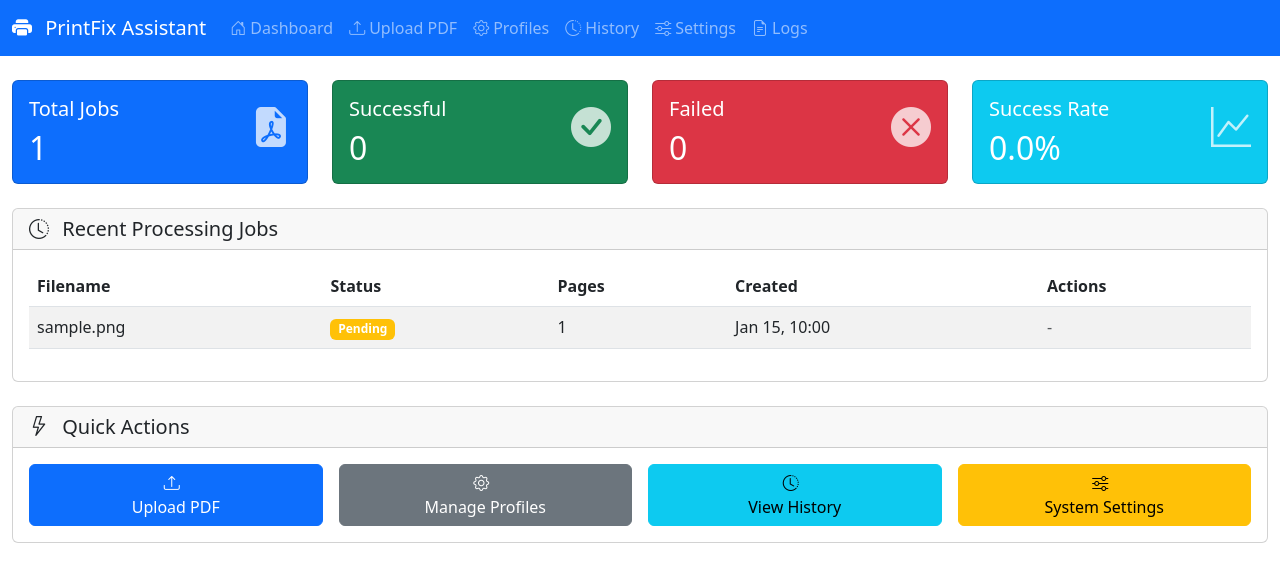
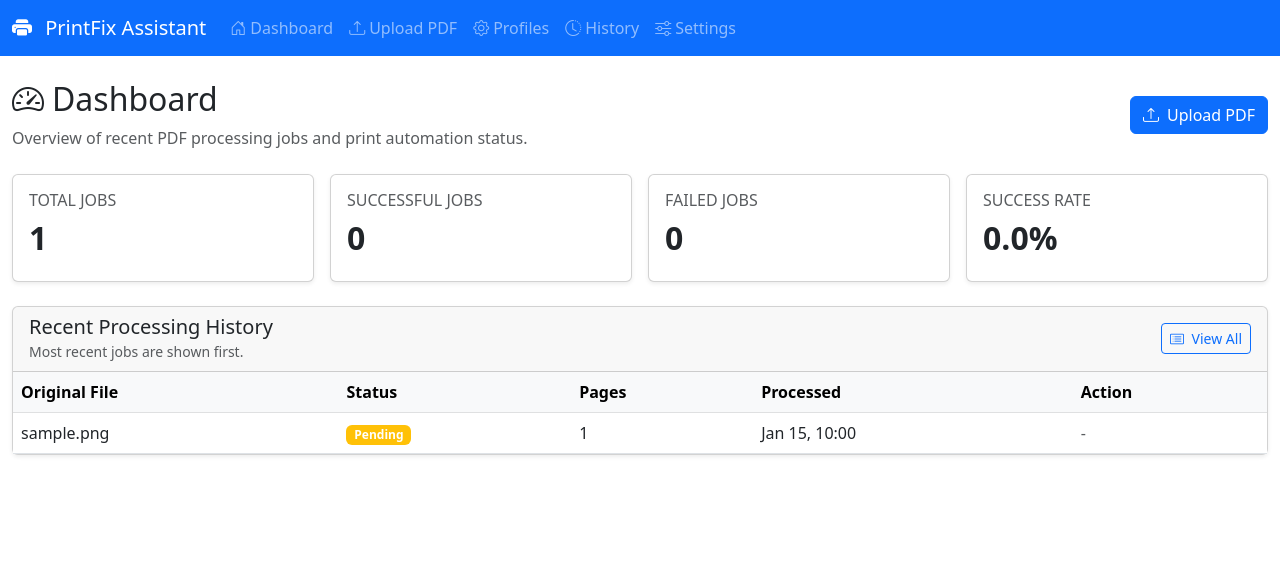
Before and after one commit to JeanMarie-Solutions/PangaPrint-Web, a Django app: page / in a window 1280 px wide. Shown: the top 582 px of the page. Run offline with Django 5.2, Linux system fonts and the light colour scheme; tables that the repository leaves empty hold one stand-in row (values such as "Sample post").

Commit message:
first commit

```diff
--- a/assistant/watcher.py
+++ b/assistant/watcher.py
@@ -50,7 +50,7 @@ class PDFHandler(FileSystemEventHandler):
 
         # Process the PDF
         try:
-            processed_path = reverse_pdf_pages(filepath)
+            processed_path, _ = reverse_pdf_pages(filepath)
             launch_pdf_print(processed_path)
             logger.info(f"Successfully processed: {filepath}")
         except Exception as e:
--- a/dashboard/templates/base.html
+++ b/dashboard/templates/base.html
@@ -4,6 +4,18 @@
     <meta charset="UTF-8">
     <meta name="viewport" content="width=device-width, initial-scale=1.0">
     <title>{% block title %}PrintFix Assistant{% endblock %}</title>
+
+    <!-- Bootstrap 5.3.3 (CSS + JS Bundle) -->
+<link href="https://cdn.jsdelivr.net/npm/bootstrap@5.3.3/dist/css/bootstrap.min.css" rel="stylesheet" integrity="sha384-QWTKZyjpPEjISv5WaRU9OFeRpok6YctnYmDr5pNlyT2bRjXh0JMhjY6hW+ALEwIH" crossorigin="anonymous">
+<script src="https://cdn.jsdelivr.net/npm/bootstrap@5.3.3/dist/js/bootstrap.bundle.min.js" integrity="sha384-YvpcrYf0tY3lHB60NNkmXc5s9fDVZLESaAA55NDzOxhy9GkcIdslK1eN7N6jIeHz" crossorigin="anonymous"></script>
+
+<!-- Bootstrap Icons 1.11.3 -->
+<link rel="stylesheet" href="https://cdn.jsdelivr.net/npm/bootstrap-icons@1.11.3/font/bootstrap-icons.min.css">
+
+<!-- Google Fonts: Inter (modern variable font) -->
+<link rel="preconnect" href="https://fonts.googleapis.com">
+<link rel="preconnect" href="https://fonts.gstatic.com" crossorigin>
+<link href="https://fonts.googleapis.com/css2?family=Inter:wght@100..900&display=swap" rel="stylesheet">
 
     <!-- Bootstrap 5 CSS -->
     <link href="https://cdn.jsdelivr.net/npm/bootstrap@5.3.0/dist/css/bootstrap.min.css" rel="stylesheet">
@@ -52,11 +64,6 @@
                             <i class="bi bi-sliders me-1"></i>Settings
                         </a>
                     </li>
-                    <li class="nav-item">
-                        <a class="nav-link" href="{% url 'logs_view' %}">
-                            <i class="bi bi-file-earmark-text me-1"></i>Logs
-                        </a>
-                    </li>
                 </ul>
             </div>
         </div>
--- a/dashboard/templates/dashboard/home.html
+++ b/dashboard/templates/dashboard/home.html
@@ -3,86 +3,76 @@
 {% block title %}Dashboard - PrintFix Assistant{% endblock %}
 
 {% block content %}
-<div class="row">
-    <!-- Stats Cards -->
-    <div class="col-md-3 mb-4">
-        <div class="card bg-primary text-white">
+<div class="row mb-4">
+    <div class="col-12 d-flex justify-content-between align-items-center">
+        <div>
+            <h2><i class="bi bi-speedometer2 me-2"></i>Dashboard</h2>
+            <p class="text-muted mb-0">Overview of recent PDF processing jobs and print automation status.</p>
+        </div>
+        <a href="{% url 'upload_pdf' %}" class="btn btn-primary">
+            <i class="bi bi-upload me-2"></i>Upload PDF
+        </a>
+    </div>
+</div>
+
+<div class="row g-3 mb-4">
+    <div class="col-md-3">
+        <div class="card shadow-sm h-100">
             <div class="card-body">
-                <div class="d-flex justify-content-between">
-                    <div>
-                        <h5 class="card-title">Total Jobs</h5>
-                        <h2 class="mb-0">{{ total_jobs }}</h2>
-                    </div>
-                    <i class="bi bi-file-earmark-pdf-fill fs-1 opacity-75"></i>
-                </div>
+                <h6 class="text-uppercase text-muted">Total Jobs</h6>
+                <h2 class="fw-bold">{{ total_jobs }}</h2>
             </div>
         </div>
     </div>
-
-    <div class="col-md-3 mb-4">
-        <div class="card bg-success text-white">
+    <div class="col-md-3">
+        <div class="card shadow-sm h-100">
             <div class="card-body">
-                <div class="d-flex justify-content-between">
-                    <div>
-                        <h5 class="card-title">Successful</h5>
-                        <h2 class="mb-0">{{ successful_jobs }}</h2>
-                    </div>
-                    <i class="bi bi-check-circle-fill fs-1 opacity-75"></i>
-                </div>
+                <h6 class="text-uppercase text-muted">Successful Jobs</h6>
+                <h2 class="fw-bold">{{ successful_jobs }}</h2>
             </div>
         </div>
     </div>
-
-    <div class="col-md-3 mb-4">
-        <div class="card bg-danger text-white">
+    <div class="col-md-3">
+        <div class="card shadow-sm h-100">
             <div class="card-body">
-                <div class="d-flex justify-content-between">
-                    <div>
-                        <h5 class="card-title">Failed</h5>
-                        <h2 class="mb-0">{{ failed_jobs }}</h2>
-                    </div>
-                    <i class="bi bi-x-circle-fill fs-1 opacity-75"></i>
-                </div>
+                <h6 class="text-uppercase text-muted">Failed Jobs</h6>
+                <h2 class="fw-bold">{{ failed_jobs }}</h2>
             </div>
         </div>
     </div>
-
-    <div class="col-md-3 mb-4">
-        <div class="card bg-info text-white">
+    <div class="col-md-3">
+        <div class="card shadow-sm h-100">
             <div class="card-body">
-                <div class="d-flex justify-content-between">
-                    <div>
-                        <h5 class="card-title">Success Rate</h5>
-                        <h2 class="mb-0">{{ success_rate }}%</h2>
-                    </div>
-                    <i class="bi bi-graph-up fs-1 opacity-75"></i>
-                </div>
+                <h6 class="text-uppercase text-muted">Success Rate</h6>
+                <h2 class="fw-bold">{{ success_rate }}%</h2>
             </div>
         </div>
     </div>
 </div>
 
-<!-- Recent Jobs -->
 <div class="row">
     <div class="col-12">
-        <div class="card">
-            <div class="card-header">
-                <h5 class="mb-0">
-                    <i class="bi bi-clock-history me-2"></i>
-                    Recent Processing Jobs
-                </h5>
+        <div class="card shadow-sm">
+            <div class="card-header d-flex justify-content-between align-items-center">
+                <div>
+                    <h5 class="card-title mb-0">Recent Processing History</h5>
+                    <small class="text-muted">Most recent jobs are shown first.</small>
+                </div>
+                <a href="{% url 'processing_history' %}" class="btn btn-outline-primary btn-sm">
+                    <i class="bi bi-card-list me-1"></i> View All
+                </a>
             </div>
-            <div class="card-body">
+            <div class="card-body p-0">
                 {% if recent_jobs %}
                     <div class="table-responsive">
-                        <table class="table table-striped">
-                            <thead>
+                        <table class="table table-hover mb-0">
+                            <thead class="table-light">
                                 <tr>
-                                    <th>Filename</th>
+                                    <th>Original File</th>
                                     <th>Status</th>
                                     <th>Pages</th>
-                                    <th>Created</th>
-                                    <th>Actions</th>
+                                    <th>Processed</th>
+                                    <th>Action</th>
                                 </tr>
                             </thead>
                             <tbody>
@@ -113,58 +103,13 @@
                         </table>
                     </div>
                 {% else %}
-                    <div class="text-center py-4">
-                        <i class="bi bi-inbox fs-1 text-muted mb-3"></i>
-                        <p class="text-muted">No processing jobs yet. Upload a PDF to get started!</p>
-                        <a href="{% url 'upload_pdf' %}" class="btn btn-primary">
-                            <i class="bi bi-upload me-2"></i>Upload PDF
-                        </a>
+                    <div class="p-4 text-center text-muted">
+                        <i class="bi bi-clock-history fs-1 mb-3"></i>
+                        <p class="mb-0">No processing history yet. Upload a PDF to get started.</p>
                     </div>
                 {% endif %}
             </div>
         </div>
     </div>
 </div>
-
-<!-- Quick Actions -->
-<div class="row mt-4">
-    <div class="col-12">
-        <div class="card">
-            <div class="card-header">
-                <h5 class="mb-0">
-                    <i class="bi bi-lightning me-2"></i>
-                    Quick Actions
-                </h5>
-            </div>
-            <div class="card-body">
-                <div class="row g-3">
-                    <div class="col-md-3">
-                        <a href="{% url 'upload_pdf' %}" class="btn btn-primary w-100">
-                            <i class="bi bi-upload me-2"></i>
-                            <div>Upload PDF</div>
-                        </a>
-                    </div>
-                    <div class="col-md-3">
-                        <a href="{% url 'printer_profiles' %}" class="btn btn-secondary w-100">
-                            <i class="bi bi-gear me-2"></i>
-                            <div>Manage Profiles</div>
-                        </a>
-                    </div>
-                    <div class="col-md-3">
-                        <a href="{% url 'processing_history' %}" class="btn btn-info w-100">
-                            <i class="bi bi-clock-history me-2"></i>
-                            <div>View History</div>
-                        </a>
-                    </div>
-                    <div class="col-md-3">
-                        <a href="{% url 'system_settings' %}" class="btn btn-warning w-100">
-                            <i class="bi bi-sliders me-2"></i>
-                            <div>System Settings</div>
-                        </a>
-                    </div>
-                </div>
-            </div>
-        </div>
-    </div>
-</div>
 {% endblock %}
--- a/dashboard/urls.py
+++ b/dashboard/urls.py
@@ -9,8 +9,8 @@ urlpatterns = [
     path('profiles/<int:pk>/delete/', views.delete_printer_profile, name='delete_printer_profile'),
     path('history/', views.processing_history, name='processing_history'),
     path('history/<int:pk>/download/', views.download_processed, name='download_processed'),
+    path('history/<int:pk>/delete/', views.delete_processing_history, name='delete_processing_history'),
     path('settings/', views.system_settings, name='system_settings'),
-    path('logs/', views.logs_view, name='logs_view'),
 
     # API endpoints
     path('api/status/', views.api_status, name='api_status'),
--- a/dashboard/views.py
+++ b/dashboard/views.py
@@ -67,14 +67,14 @@ def upload_pdf(request):
                         destination.write(chunk)
 
                 # Process the PDF
-                processed_path = reverse_pdf_pages(temp_path, profile)
+                processed_path, page_count = reverse_pdf_pages(temp_path, profile)
 
                 # Create processing history record
                 history = ProcessingHistory.objects.create(
                     original_filename=pdf_filename,
                     processed_filename=os.path.basename(processed_path),
                     file_size=pdf_file.size,
-                    page_count=0,  # Will be updated by processing
+                    page_count=page_count,
                     status='completed',
                     printer_profile=profile,
                 )
@@ -162,6 +162,15 @@ def processing_history(request):
     return render(request, 'dashboard/history.html', {'jobs': jobs})
 
 
+@require_POST
+def delete_processing_history(request, pk):
+    """Delete a processing history record."""
+    job = get_object_or_404(ProcessingHistory, pk=pk)
+    job.delete()
+    messages.success(request, "Processing history record deleted successfully.")
+    return redirect('processing_history')
+
+
 def system_settings(request):
     """Manage system settings."""
     settings_list = SystemSettings.objects.all()
@@ -179,21 +188,6 @@ def system_settings(request):
         'settings': settings_list,
         'form': form
     })
-
-
-def logs_view(request):
-    """View system logs."""
-    log_file = os.path.join(settings.LOGS_FOLDER, 'printfix.log')
-    logs = []
-
-    if os.path.exists(log_file):
-        try:
-            with open(log_file, 'r') as f:
-                logs = f.readlines()[-100:]  # Last 100 lines
-        except Exception as e:
-            logs = [f"Error reading logs: {str(e)}"]
-
-    return render(request, 'dashboard/logs.html', {'logs': logs})
 
 
 # API Views
@@ -251,13 +245,14 @@ def api_process_job(request):
             return JsonResponse({'error': 'Missing filename or filepath'}, status=400)
 
         # Process the PDF
-        processed_path = reverse_pdf_pages(filepath)
+        processed_path, page_count = reverse_pdf_pages(filepath)
 
         # Create history record
         history = ProcessingHistory.objects.create(
             original_filename=filename,
             processed_filename=os.path.basename(processed_path),
             file_size=os.path.getsize(filepath),
+            page_count=page_count,
             status='completed',
         )
 
--- a/requirements.txt
+++ b/requirements.txt
@@ -6,6 +6,7 @@ keyboard==0.13.5
 pywin32==311
 PyQt6==6.11.0
 python-dotenv==1.2.2
+requests==2.31.0
 gunicorn==26.0.0
 whitenoise==6.12.0
 psycopg2-binary==2.9.12
```
Also changed, not shown: dashboard/templates/dashboard/delete_profile.html (+10 -23 lines), dashboard/templates/dashboard/edit_profile.html (+30 -42 lines), dashboard/templates/dashboard/history.html (+44 -79 lines), dashboard/templates/dashboard/logs.html (deleted, +0 -91 lines), pdf_engine/reverse.py (+8 -6 lines).
